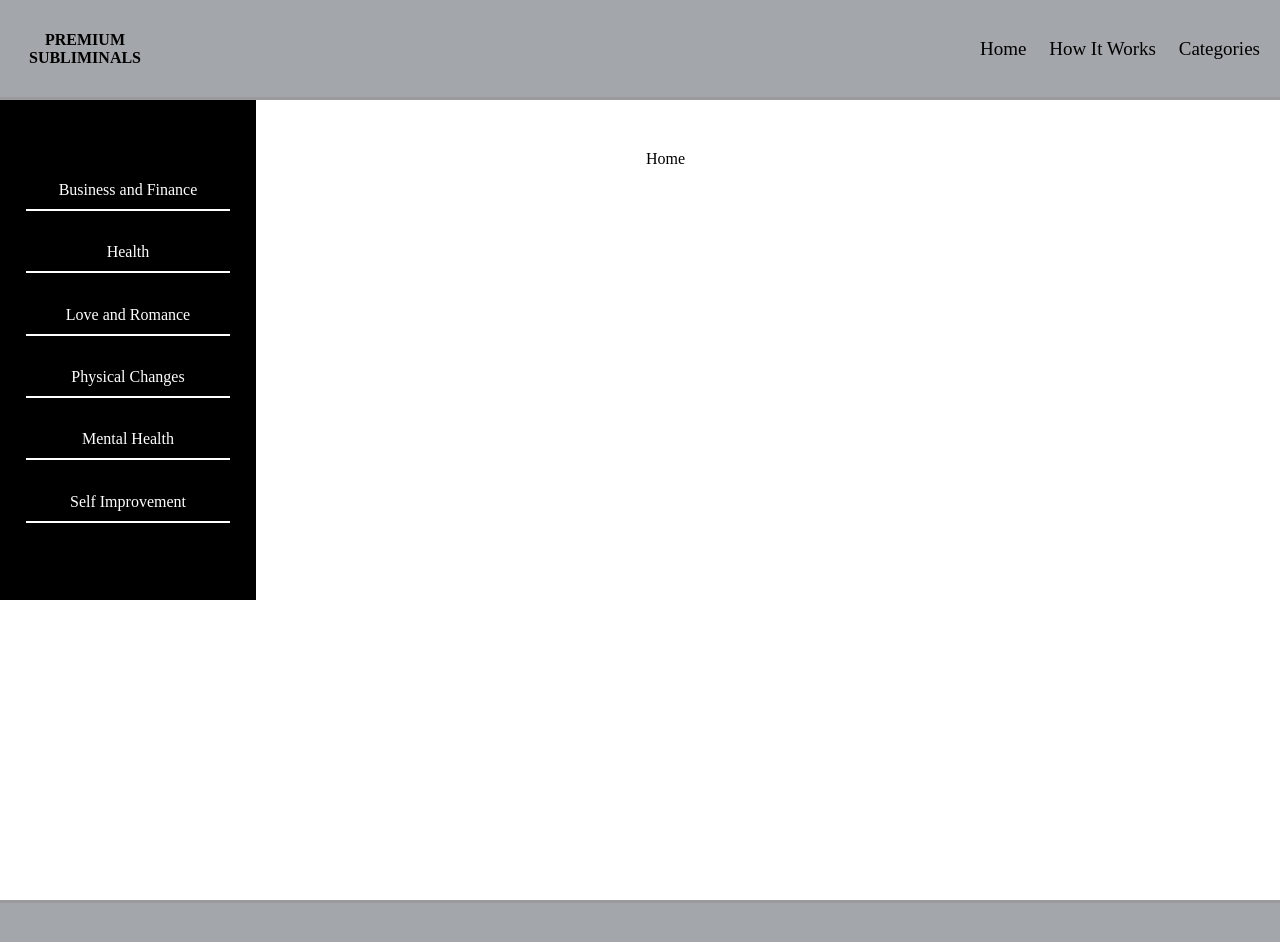
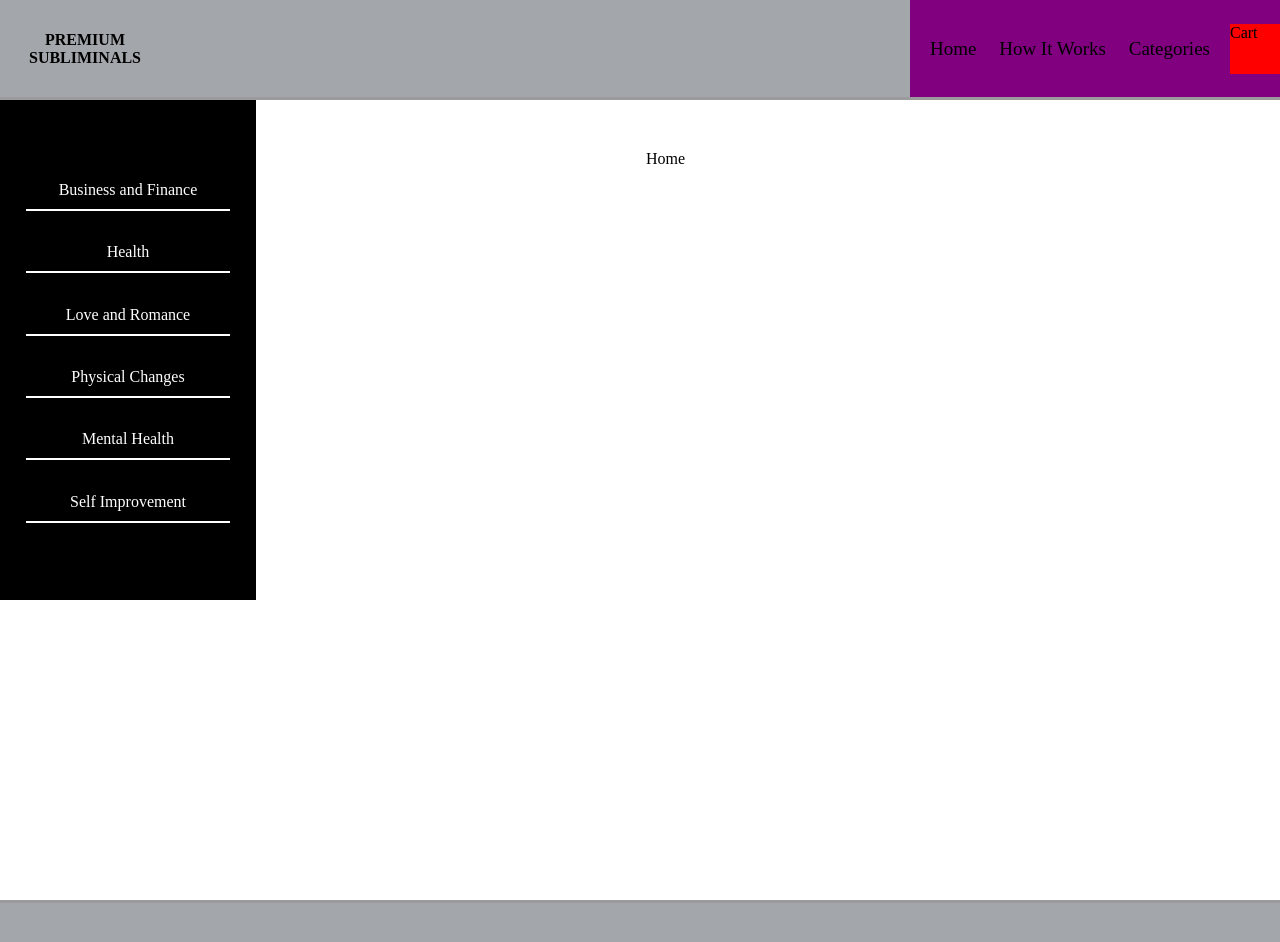
Before and after one commit to lavell119/subliminal-site-react, a React (Create React App) app in the folder subliminal-site-react/: page / in a window 1280 px wide. Shown: the top 942 px of the page. Built offline with nearby package versions, Linux system fonts and the light colour scheme.

Commit message:
added add to cart icon to nav

```diff
--- a/subliminal-site-react/src/App.css
+++ b/subliminal-site-react/src/App.css
@@ -22,6 +22,12 @@
   gap: 15px;
   padding: 20px;
 
+}
+
+.nav_container {
+  background: purple;
+  display: flex;
+  align-items: center;
 }
 
 
@@ -171,3 +177,9 @@ a {
   display: flex;
   flex-direction: column;
   }
+
+  .cart_icon {
+    background: red;
+    height: 50px;
+    width: 50px;
+  }
--- a/subliminal-site-react/src/App.js
+++ b/subliminal-site-react/src/App.js
@@ -13,11 +13,19 @@ function App() {
     <div className="App">
       <div className="header">
         <div className='logo'>PREMIUM SUBLIMINALS</div>
+        <div className="nav_container">
         <nav className="nav">
           <Link to="/">Home</Link>
           <Link to="/howitworks">How It Works</Link>
           <Link to="/categories">Categories</Link>
         </nav>
+        <div className='cart_icon'>
+          Cart
+        </div>
+        </div>
+
+
+
       </div>
       <div className="middle">
         <div className="sidebar">
```
